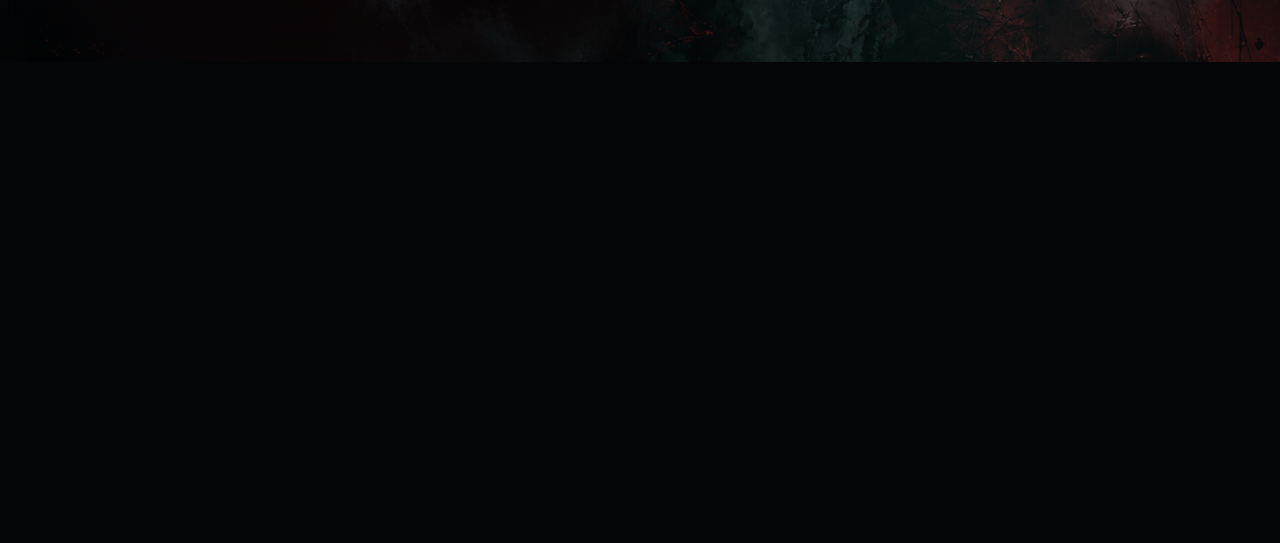
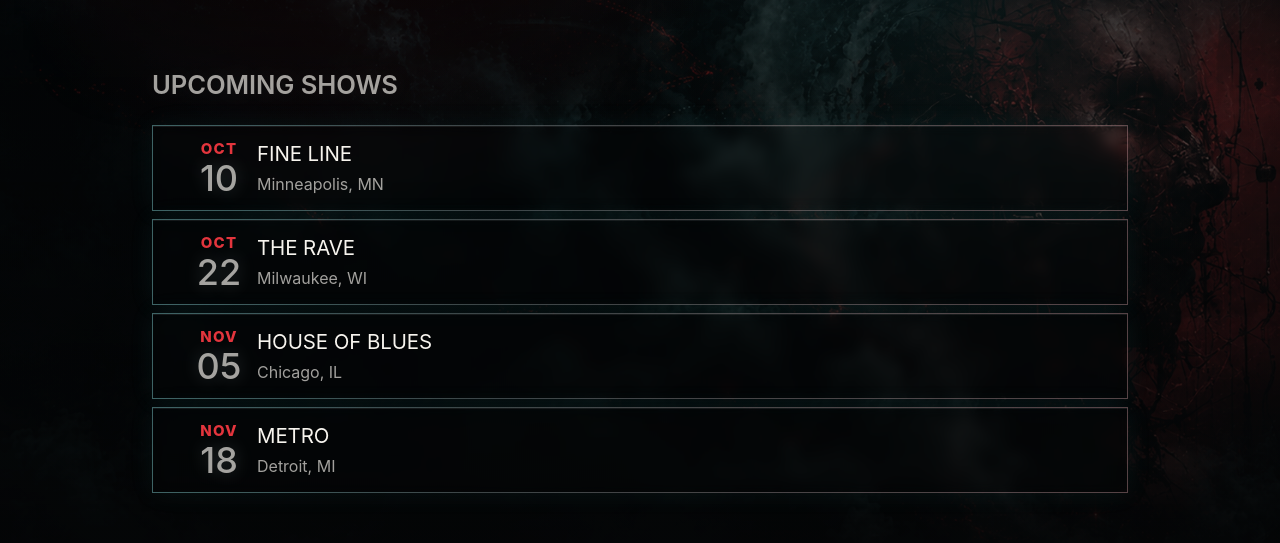
Before and after one commit to Tanny-Griz/band-website, a React (Vite) app in the folder frontend/: page / in a window 1280 px wide. Shown: the part 868-1411 px from the top of the page. Before the commit the page ends 930 px from the top, so only its background shows below. Built offline with nearby package versions, Linux system fonts and the light colour scheme; no server answers.

Commit message:
section: add upcoming shows layout

```diff
--- a/frontend/src/App.tsx
+++ b/frontend/src/App.tsx
@@ -4,6 +4,7 @@ import { HeaderSection } from './layout/header/HeaderSection'
 import { PageBackground } from './layout/page-background/PageBackground'
 import { HeroSection } from './sections/hero/HeroSection'
 import { LatestReleaseSection } from './sections/latest-release/LatestReleaseSection'
+import { ShowsSection } from './sections/shows/ShowsSection'
 
 function App() {
   return (
@@ -13,6 +14,7 @@ function App() {
       <main className="app-main">
         <HeroSection />
         <LatestReleaseSection />
+        <ShowsSection />
       </main>
       <FooterSection />
     </div>
--- a/frontend/src/layout/page-background/PageBackground.css
+++ b/frontend/src/layout/page-background/PageBackground.css
@@ -37,7 +37,7 @@
 }
 
 .page-background__image--release {
-  top: clamp(560px, 90svh, 720px);
+  top: clamp(560px, 95svh, 2000px);
   height: 760px;
   object-position: right;
   opacity: 0.6;
--- /dev/null
+++ b/frontend/src/sections/shows/ShowsSection.css
@@ -0,0 +1,138 @@
+.shows {
+  position: relative;
+  z-index: 2;
+  padding: 8px 0 104px;
+  background: transparent;
+}
+
+.shows__inner {
+  width: min(1120px, 80%);
+  margin: 0 auto;
+  padding: 0 24px;
+}
+
+.shows h2 {
+  display: flex;
+  align-items: center;
+  gap: 16px;
+  color: var(--color-white-soft);
+  margin-bottom: 24px;
+  font-size: clamp(24px, 2vw, 42px);
+  font-weight: 600;
+  letter-spacing: -0.1px;
+  text-transform: uppercase;
+}
+
+.shows__list {
+  display: flex;
+  flex-direction: column;
+}
+
+.shows__item {
+  position: relative;
+  display: grid;
+  grid-template-columns: 76px minmax(0, 1fr);
+  align-items: center;
+  min-height: 86px;
+  padding: 14px 28px;
+  border: 1px solid rgba(215, 238, 240, 0.28);
+  background: transparent;
+  box-shadow:
+    inset 0 1px 0 rgba(255, 255, 255, 0.08),
+    0 0 24px rgba(66, 191, 192, 0.08);
+  backdrop-filter: blur(6px);
+}
+
+.shows__item + .shows__item {
+  margin-top: 8px;
+}
+
+.shows__item::before {
+  content: "";
+  position: absolute;
+  inset: -1px;
+  border: 1px solid transparent;
+  background: linear-gradient(90deg, rgba(66, 191, 192, 0.46), transparent 34%, rgba(227, 53, 61, 0.26)) border-box;
+  mask:
+    linear-gradient(#000 0 0) padding-box,
+    linear-gradient(#000 0 0);
+  mask-composite: exclude;
+  opacity: 0.55;
+  pointer-events: none;
+}
+
+.shows__date {
+  display: flex;
+  flex-direction: column;
+  align-items: center;
+  justify-content: center;
+  line-height: 1;
+  text-transform: uppercase;
+}
+
+.shows__month {
+  color: var(--color-blood-hot);
+  font-size: 15px;
+  font-weight: 800;
+  letter-spacing: 0.08em;
+}
+
+.shows__day {
+  margin-top: 4px;
+  color: var(--color-white-soft);
+  font-size: 36px;
+  font-weight: 500;
+  text-shadow: 0 0 18px rgba(215, 238, 240, 0.22);
+}
+
+.shows__details h3 {
+  margin-bottom: 8px;
+  font-size: clamp(20px, 1.6vw, 24px);
+  font-weight: 400;
+  letter-spacing: -0.1px;
+  text-transform: uppercase;
+}
+
+.shows__details p {
+  margin: 0;
+  color: var(--color-white-soft);
+  font-size: 16px;
+  font-weight: 400;
+}
+
+@media (max-width: 720px) {
+  .shows {
+    padding: 24px 0 72px;
+  }
+
+  .shows__inner {
+    width: 100%;
+    padding: 0 16px;
+  }
+
+  .shows h2 {
+    align-items: flex-start;
+    flex-direction: column;
+    gap: 12px;
+  }
+
+  .shows__item {
+    grid-template-columns: 64px minmax(0, 1fr);
+    min-height: 82px;
+    padding: 14px 16px;
+  }
+
+  .shows__month {
+    font-size: 13px;
+  }
+
+  .shows__day {
+    font-size: 32px;
+  }
+}
+
+@media (min-width: 721px) and (max-width: 1024px) {
+  .shows__inner {
+    width: 88%;
+  }
+}
--- a/frontend/src/sections/shows/ShowsSection.tsx
+++ b/frontend/src/sections/shows/ShowsSection.tsx
@@ -1,35 +1,58 @@
-import { useShows } from '../../hooks/useShows'
+import './ShowsSection.css'
+
+const upcomingShows = [
+  {
+    month: 'Oct',
+    day: '10',
+    dateTime: '2026-10-10',
+    venue: 'Fine Line',
+    location: 'Minneapolis, MN',
+  },
+  {
+    month: 'Oct',
+    day: '22',
+    dateTime: '2026-10-22',
+    venue: 'The Rave',
+    location: 'Milwaukee, WI',
+  },
+  {
+    month: 'Nov',
+    day: '05',
+    dateTime: '2026-11-05',
+    venue: 'House of Blues',
+    location: 'Chicago, IL',
+  },
+  {
+    month: 'Nov',
+    day: '18',
+    dateTime: '2026-11-18',
+    venue: 'Metro',
+    location: 'Detroit, MI',
+  },
+]
 
 export function ShowsSection() {
-    const { shows, loading, error } = useShows()
+  return (
+    <section className="shows" id="shows" aria-labelledby="shows-title">
+      <div className="shows__inner">
+        <h2 id="shows-title">Upcoming Shows</h2>
 
-    if (loading) {
-        return <p>Loading shows...</p>
-    }
+        <div className="shows__list">
+          {upcomingShows.map((show) => (
+            <article className="shows__item" key={`${show.month}-${show.day}-${show.venue}`}>
+              <time className="shows__date" dateTime={show.dateTime}>
+                <span className="shows__month">{show.month}</span>
+                <span className="shows__day">{show.day}</span>
+              </time>
 
-    if (error) {
-        return <p>{error}</p>
-    }
-
-    if (shows.length === 0) {
-        return <p>No shows found.</p>
-    }
-
-    return (
-        <section id="shows">
-            <h2>Shows</h2>
-
-            {shows.map((show) => (
-                <div key={show.showId}>
-                    <h3>{show.tour.tourName}</h3>
-                    <p>Date: {show.showDateTime}</p>
-                    <p>Venue: {show.venue.venueName}</p>
-                    <p>
-                        {show.venue.city}
-                        {show.venue.state && `, ${show.venue.state}`}, {show.venue.country}
-                    </p>
-                </div>
-            ))}
-        </section>
-    )
+              <div className="shows__details">
+                <h3>{show.venue}</h3>
+                <p>{show.location}</p>
+              </div>
+            </article>
+          ))}
+        </div>
+      </div>
+    </section>
+  )
 }
--- a/frontend/src/styles/index.css
+++ b/frontend/src/styles/index.css
@@ -5,6 +5,7 @@
   --color-smoke: #1e3437;
   --color-moon: #d7eef0;
   --color-white: #f7f4ee;
+  --color-white-soft: rgba(247, 244, 238, 0.65);
   --color-muted: #aab4b4;
   --color-blood: #b71924;
   --color-blood-hot: #e3353d;
```
